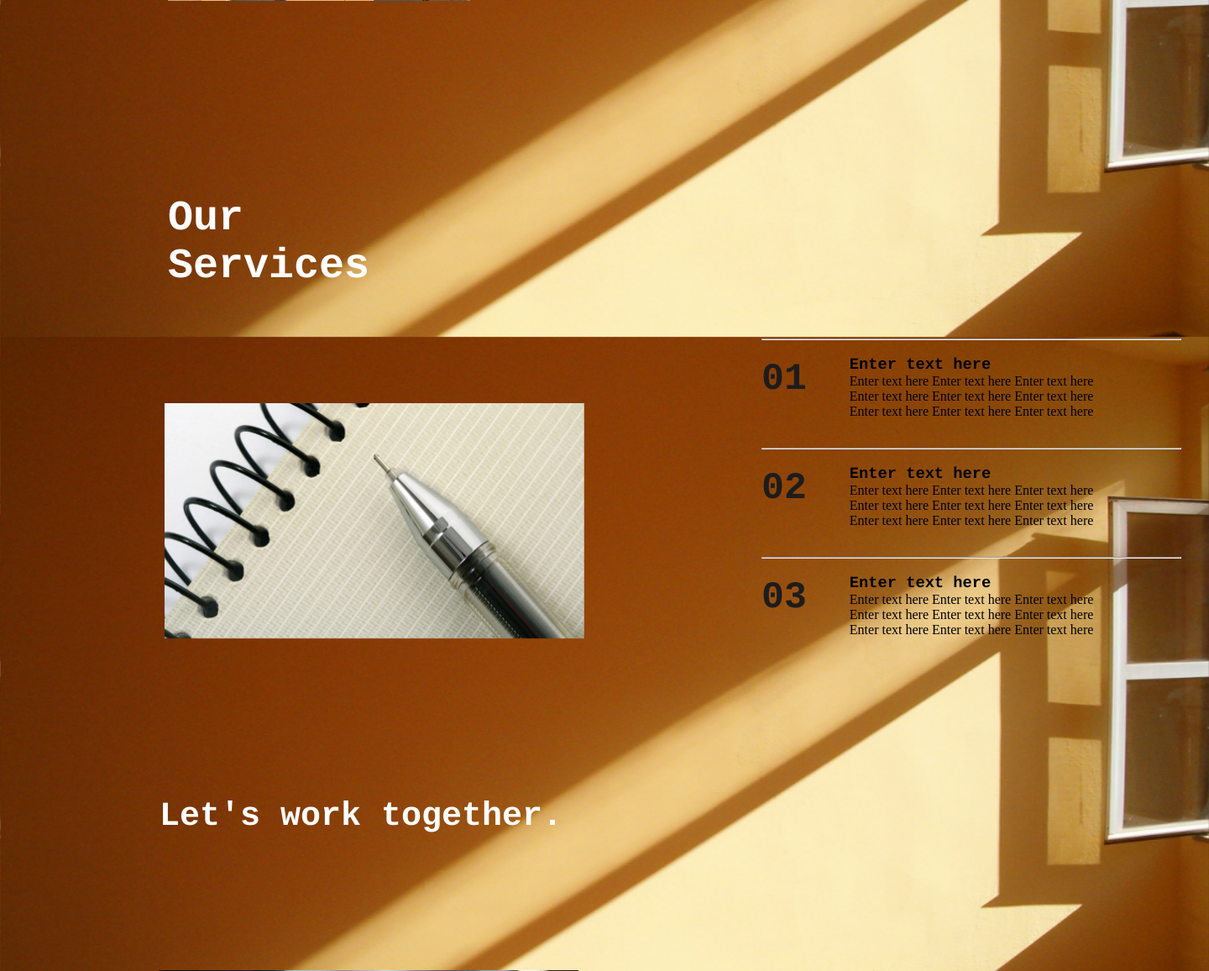
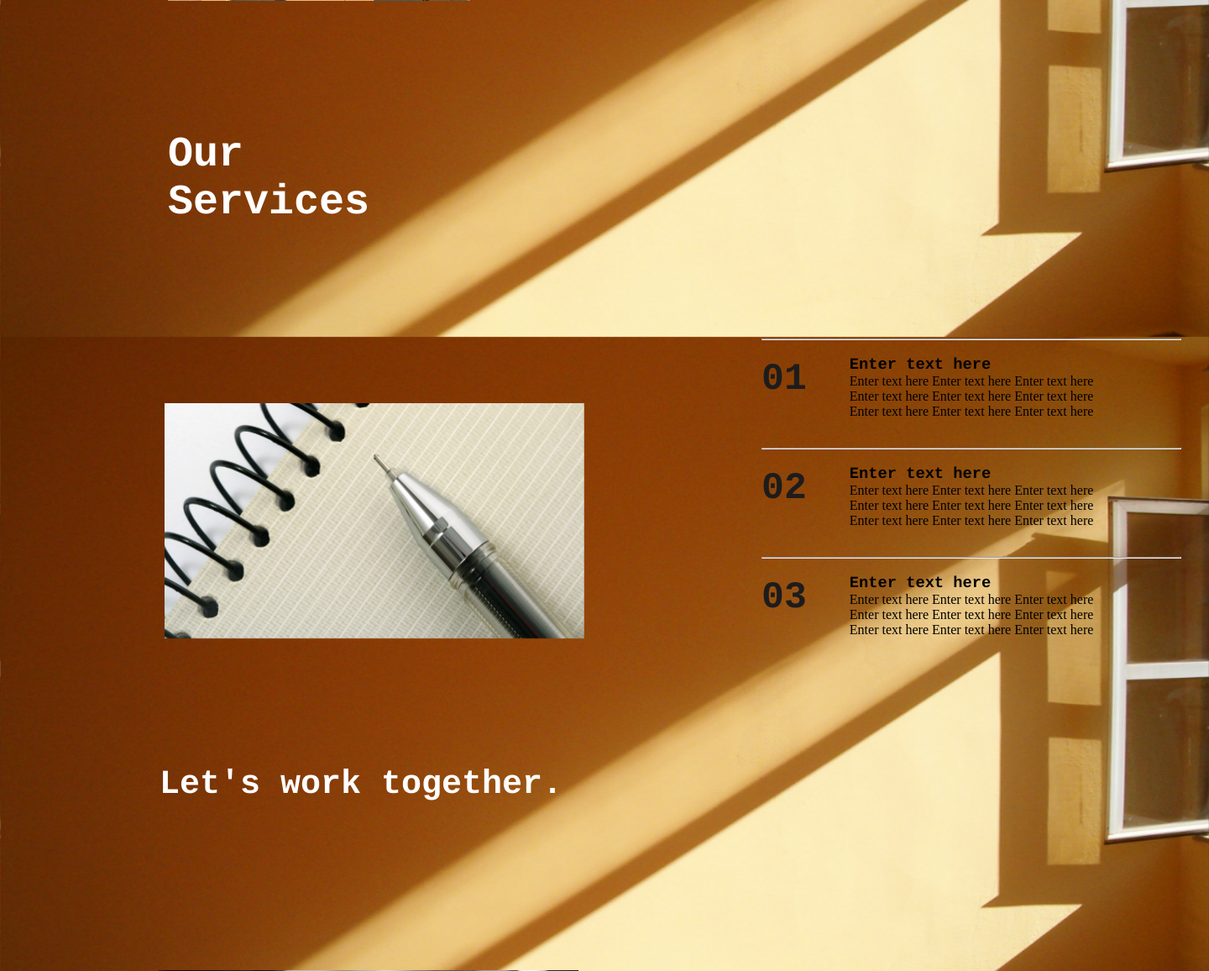
Before and after one commit to janMaynard/Team-5, a PHP site: page /ToLoot.html in a window 1440 px wide. Shown: the part 1999-3155 px from the top of the page at 84% size. Run offline with PHP 8.4, Linux system fonts and the light colour scheme.

Commit message:
Update ToLootStyle.css

```diff
--- a/ToLootThings/Css/ToLootStyle.css
+++ b/ToLootThings/Css/ToLootStyle.css
@@ -40,7 +40,7 @@ nav{
     width: 90%;
     color: #fff;
     position: absolute;
-    top: 40%;
+    top: 50%;
     left: 55%;
     transform: translate(-50%,-50%);
     text-align: left;
@@ -422,7 +422,7 @@ button{
     width: 90%;
     color: #fff;
     position: absolute;
-    top: 59cm;
+    top: 57cm;
     left: 150px;
     text-align: left;
 }
@@ -469,7 +469,7 @@ button{
     width: 90%;
     color: #fff;
     position: absolute;
-    top: 78cm;
+    top: 77cm;
     left: 150px;
     text-align: left;
 }
```
